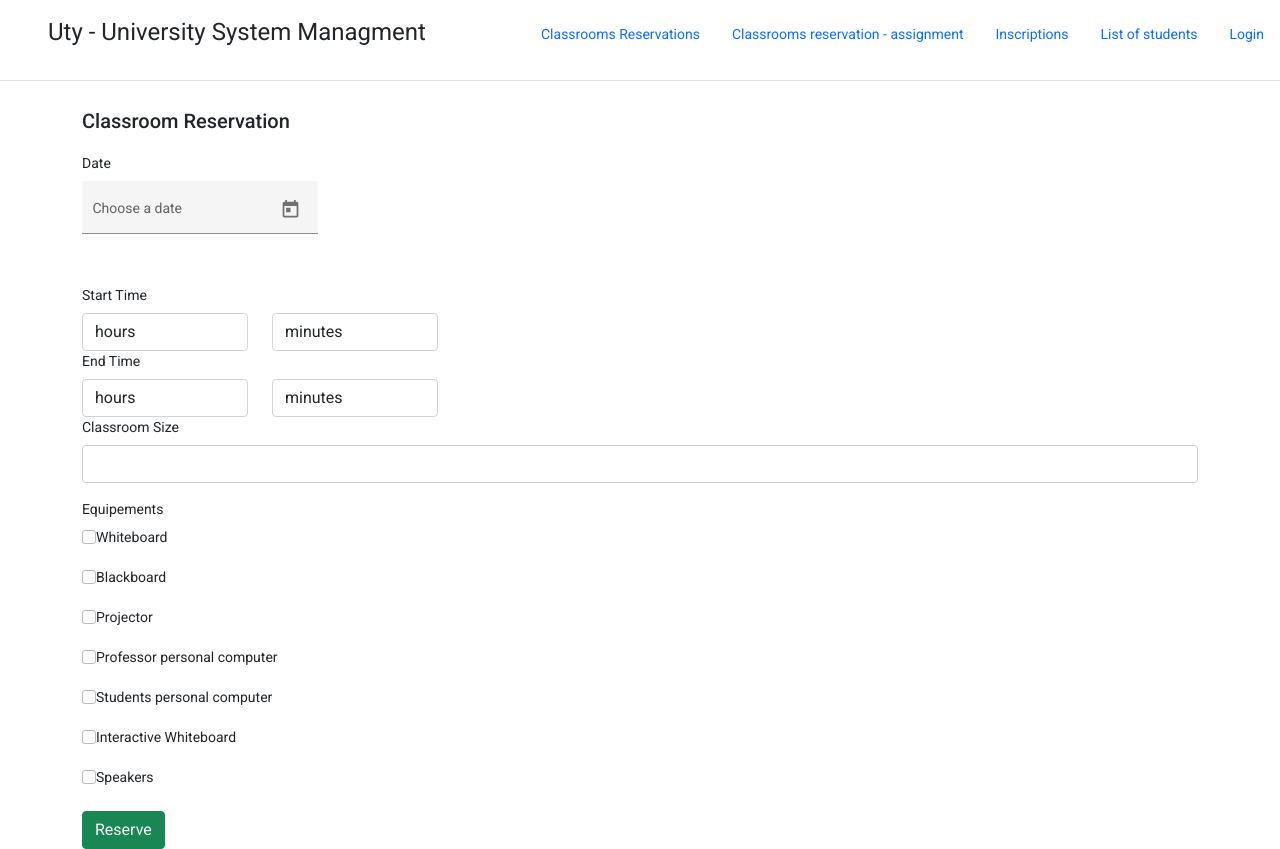
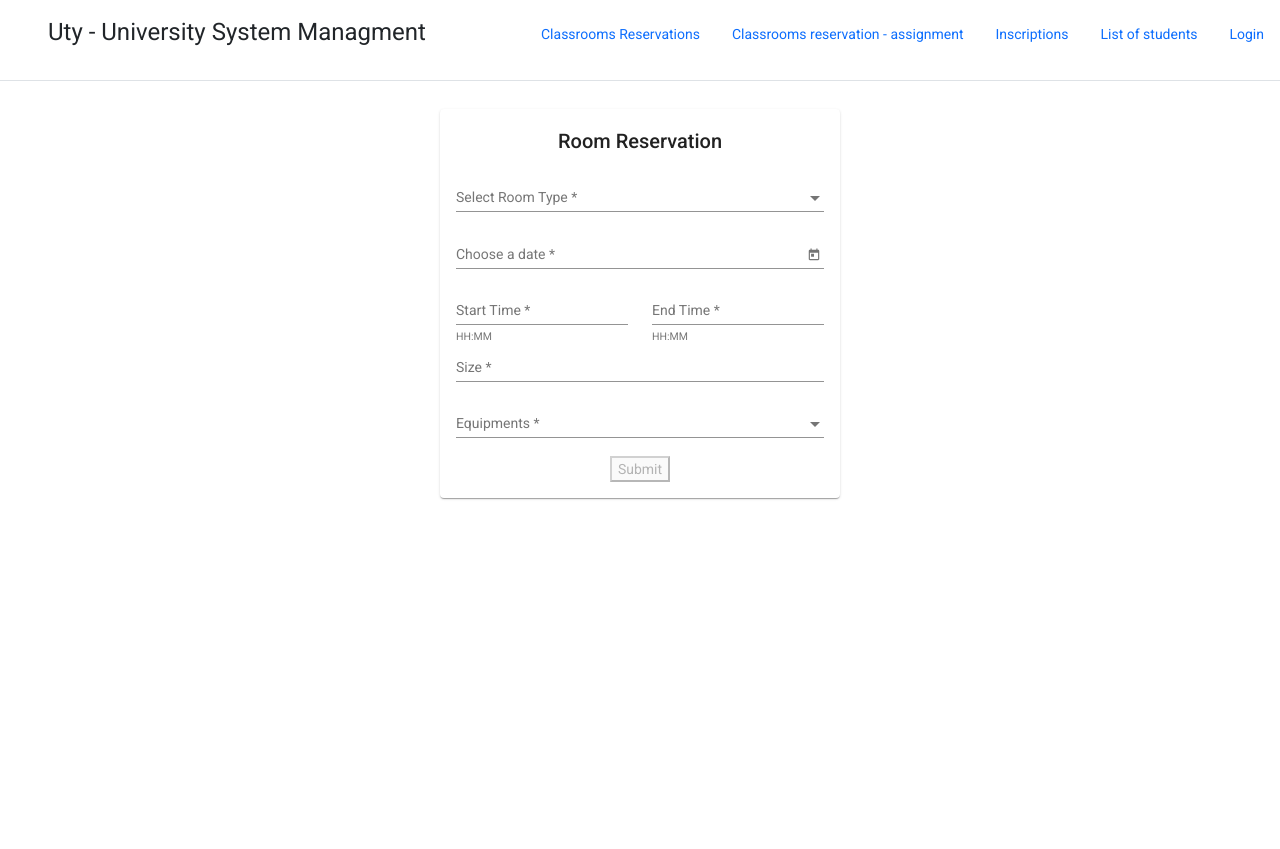
Before and after one commit to Gedev/UtyFront, an Angular app: page /classroom-reservation in a window 1280 px wide. After the commit the page ends 800 px from the top, so only its background shows below. Built offline with nearby package versions, Linux system fonts and the light colour scheme.

Commit message:
classroom reservation component : improvement of the visual with material angular

```diff
--- a/src/app/components/classroom-reservation/classroom-reservation.component.css
+++ b/src/app/components/classroom-reservation/classroom-reservation.component.css
@@ -0,0 +1,9 @@
+mat-card {
+  max-width: 400px;
+  margin: 2em auto;
+  text-align: center;
+}
+
+mat-form-field {
+  display: block;
+}
--- a/src/app/components/classroom-reservation/classroom-reservation.component.html
+++ b/src/app/components/classroom-reservation/classroom-reservation.component.html
@@ -1,102 +1,69 @@
-<h2>Classroom Reservation</h2>
+<mat-card>
+  <mat-card-content>
+    <form [formGroup]="form" (ngSubmit)="onSubmit()" autocomplete="off">
+      <h2>Room Reservation</h2>
 
-<form>
+      <mat-form-field class="full-width-input">
+        <mat-label>Select Room Type</mat-label>
+        <mat-select formControlName="roomTypeId" required>
+          <mat-option *ngFor="let roomType of roomTypes" [value]="roomType.id">{{roomType.name}}</mat-option>
+        </mat-select>
+        <mat-error>
+          Please select room type
+        </mat-error>
+      </mat-form-field>
 
-<!--  <div class="mb-3">-->
-<!--    <label for="" class="form-label">Class type</label>-->
-<!--    <select id="" class="form-control" >-->
-<!--      <option value="SUITE">Classroom</option>-->
-<!--      <option value="PENTHOUSE">Amphithéâtre</option>-->
-<!--      <option value="BASIC">Salle de conférence</option>-->
-<!--    </select>-->
-<!--  </div>-->
+      <mat-form-field class="full-width-input">
+        <mat-label>Choose a date</mat-label>
+        <input matInput [min]="minDate" [max]="maxDate" formControlName="date" [matDatepicker]="picker">
+        <mat-datepicker-toggle matSuffix [for]="picker"></mat-datepicker-toggle>
+        <mat-datepicker #picker></mat-datepicker>
+        <mat-error>
+          Please select date
+        </mat-error>
+      </mat-form-field>
 
-  <label for="" class="form-label">Date</label>
-  <div class="mb-3">
-    <mat-form-field class="mb-3" appearance="fill">
-      <mat-label>Choose a date</mat-label>
-      <input matInput [min]="minDate" [max]="maxDate" [matDatepicker]="picker">
-      <mat-datepicker-toggle matSuffix [for]="picker"></mat-datepicker-toggle>
-      <mat-datepicker #picker></mat-datepicker>
-    </mat-form-field>
-  </div>
-
-  <label for="" class="form-label">Start Time</label>
-  <div class="row">
-    <div class="col-sm-2">
-        <select class="form-control" >
-          <option value="" disabled selected hidden>hours</option>
-          <option *ngFor="let hour of hours" value=>{{ hour }}</option>
-        </select>
-    </div>
-    <div class="col-sm-2">
-      <select class="form-control" >
-        <option value="" disabled selected hidden>minutes</option>
-        <option *ngFor="let minute of minutes" value=>{{ minute }}</option>
-      </select>
-    </div>
-  </div>
-
-  <label for="" class="form-label">End Time</label>
-  <div class="row">
-    <div class="col-sm-2">
-      <select class="form-control" >
-        <option value="" disabled selected hidden>hours</option>
-        <option *ngFor="let hour of hours" value=>{{ hour }}</option>
-      </select>
-    </div>
-    <div class="col-sm-2">
-      <select class="form-control" >
-        <option value="" disabled selected hidden>minutes</option>
-        <option *ngFor="let minute of minutes" value=>{{ minute }}</option>
-      </select>
-    </div>
-  </div>
+      <div class="row">
+        <div class="col-sm-6">
+          <mat-form-field>
+            <mat-label>Start Time</mat-label>
+            <input matInput placeholder="StartTime" [pattern]="timePattern" formControlName="startTime" required />
+            <mat-error>
+              Please enter valid start Time
+            </mat-error>
+            <mat-hint>HH:MM</mat-hint>
+          </mat-form-field>
 
 
-  <div class="mb-3">
-    <label for="" class="form-label">Classroom Size</label>
-    <input type="number" class="form-control">
-  </div>
+        </div>
+        <div class="col-sm-6">
+          <mat-form-field>
+            <mat-label>End Time</mat-label>
+            <input matInput placeholder="EndTime" formControlName="endTime"  [pattern]="timePattern" required />
+            <mat-error>
+              Please enter valid end Time
+            </mat-error>
+            <mat-hint>HH:MM</mat-hint>
+          </mat-form-field>
+        </div>
+      </div>
 
-  <label for="" class="form-label">Equipements</label>
-  <div class="mb-3">
-    <p>
-      <input type="checkbox" class="form-check-input">
-      <label for="" class="form-label">Whiteboard </label>
-    </p>
+      <mat-form-field class="full-width-input">
+        <input type="number" matInput placeholder="Size" formControlName="size" min="1" required />
+        <mat-error>
+          Please enter valid size
+        </mat-error>
+      </mat-form-field>
 
-    <p>
-      <input type="checkbox" class="form-check-input">
-      <label for="" class="form-label">Blackboard </label>
-    </p>
+      <mat-form-field class="full-width-input">
+        <mat-label>Equipments</mat-label>
+        <mat-select formControlName="equipmentIds" multiple>
+          <mat-option *ngFor="let equipment of equipments" [value]="equipment.id"> {{equipment.name}}</mat-option>
+        </mat-select>
+      </mat-form-field>
 
-    <p>
-    <input type="checkbox" class="form-check-input">
-    <label for="" class="form-label">Projector </label>
-    </p>
 
-    <p>
-      <input type="checkbox" class="form-check-input">
-      <label for="" class="form-label">Professor personal computer </label>
-    </p>
-
-    <p>
-      <input type="checkbox" class="form-check-input">
-      <label for="" class="form-label">Students personal computer</label>
-    </p>
-
-    <p>
-      <input type="checkbox" class="form-check-input">
-      <label for="" class="form-label">Interactive Whiteboard</label>
-    </p>
-
-    <p>
-      <input type="checkbox" class="form-check-input">
-      <label for="" class="form-label">Speakers</label>
-    </p>
-  </div>
-
-  <button type="submit" class="btn btn-success">Reserve</button>
-
-</form>
+      <button mat-raised-button color="primary" [disabled]="form.invalid">Submit</button>
+    </form>
+  </mat-card-content>
+</mat-card>
--- a/src/app/components/classroom-reservation/classroom-reservation.component.ts
+++ b/src/app/components/classroom-reservation/classroom-reservation.component.ts
@@ -1,4 +1,8 @@
 import { Component, OnInit } from '@angular/core';
+import {RoomEquipment} from "../../models/room-equipment";
+import {FormBuilder, FormGroup, Validators} from "@angular/forms";
+import {MatSnackBar} from "@angular/material/snack-bar";
+import {RoomType} from "../../models/room-type";
 
 @Component({
   selector: 'app-classroom-reservation',
@@ -11,15 +15,35 @@ export class ClassroomReservationComponent implements OnInit {
   maxDate: Date;
   hours: number[];
   minutes: number[];
+  equipments: RoomEquipment[] = [];
+  roomTypes: RoomType[] = [];
+  form: FormGroup;
+  timePattern = "^(0[0-9]|1[0-9]|2[0-3]):[0-5][0-9]$";
 
-  constructor() {
-    this.hours = Array(11).fill(0, 0, 19).map((x,i)=>i);
-    this.minutes = Array(60).fill(0).map((x,i)=>i);
+
+  constructor(private _snackBar: MatSnackBar,
+              private formBuilder: FormBuilder) {
+
+    this.hours = Array(11).fill(0, 0, 19).map((x, i) => i);
+    this.minutes = Array(60).fill(0).map((x, i) => i);
     const currentYear = new Date().getFullYear();
     this.minDate = new Date(currentYear - 20, 0, 1);
     this.maxDate = new Date(currentYear + 1, 11, 31);
+
+    this.form = this.formBuilder.group({
+      roomTypeId: ['', Validators.required],
+      date: ['', Validators.required],
+      startTime: ['', Validators.required],
+      endTime: ['', Validators.required],
+      size: ['', Validators.required],
+      equipmentIds: ['', Validators.required]
+    });
   }
 
   ngOnInit(): void {
   }
+
+  onSubmit() {
+
+  }
 }
```
Also changed, not shown: src/app/app.module.ts (+7 -1 lines), src/app/models/classroom-reservation.ts (+5 -10 lines).
